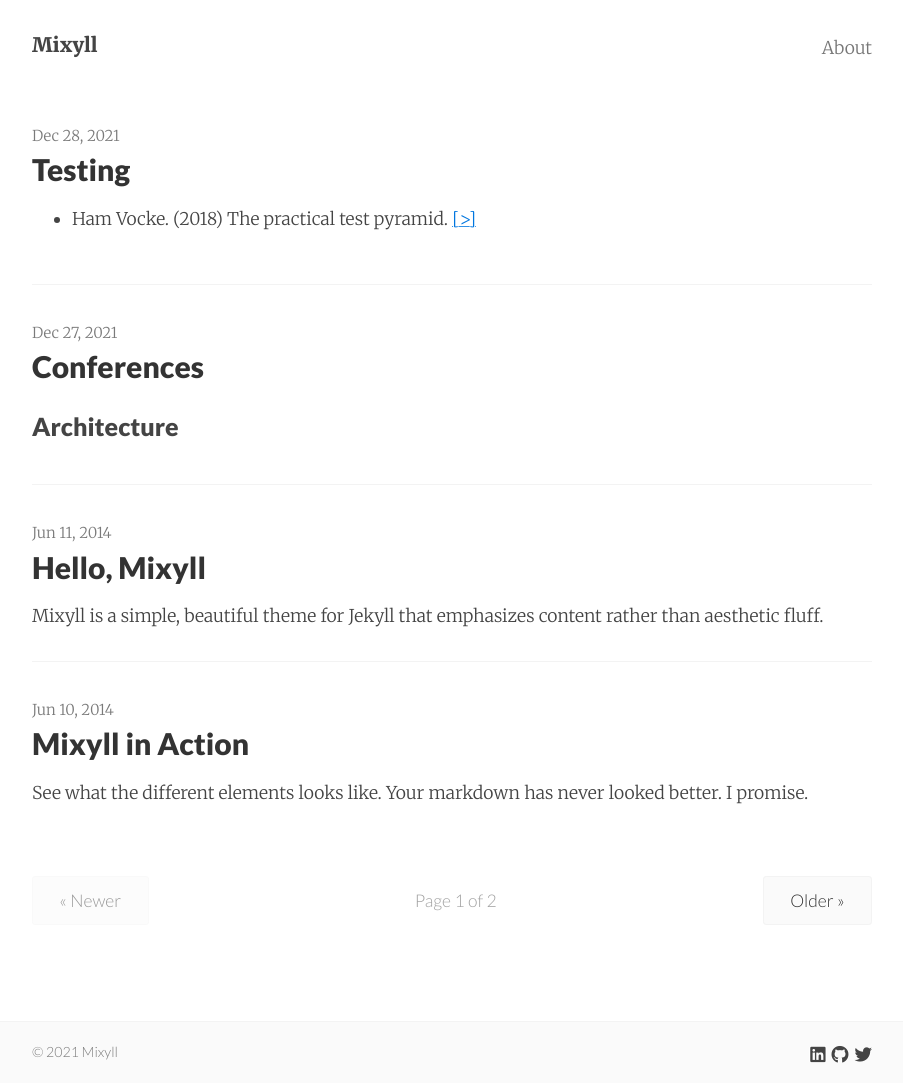
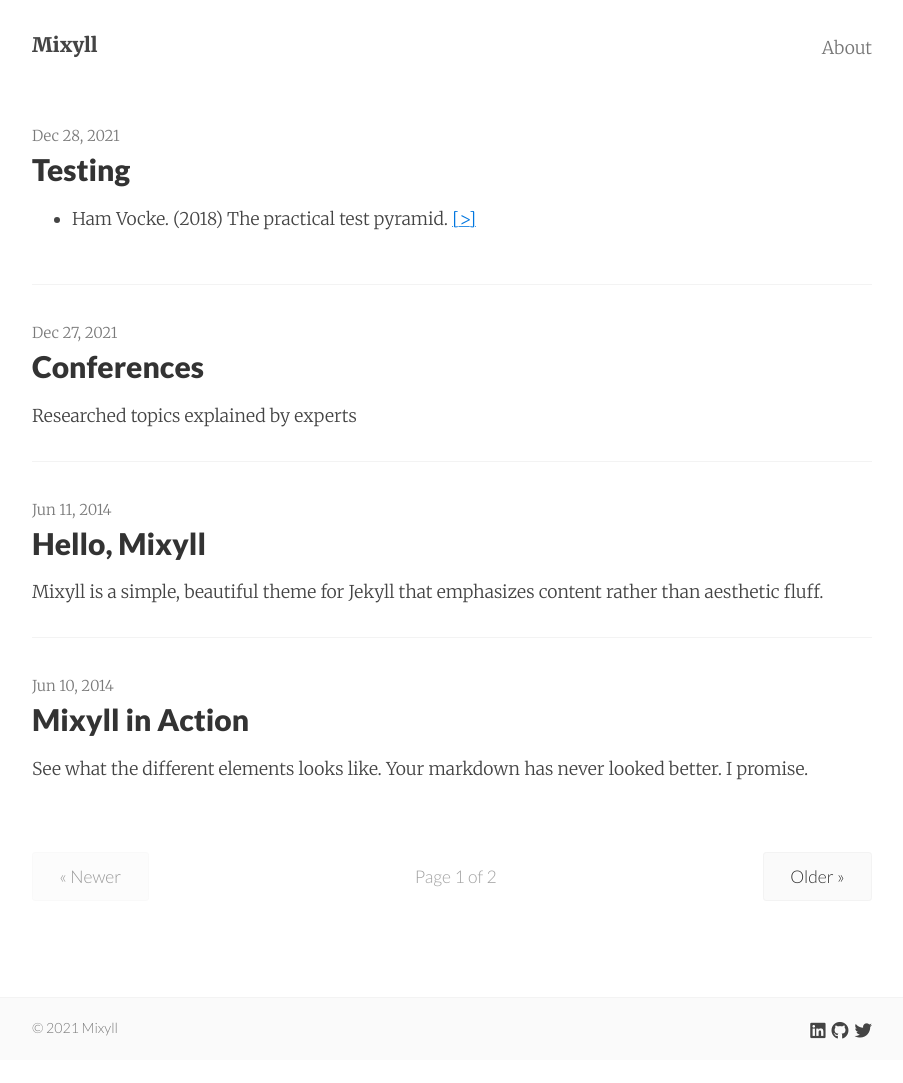
Before and after one commit to km3ll/km3ll.github.io, a Jekyll site: the page built from index.html, in a window 1280 px wide. Shown: the whole page, without its empty margins (188-1091 px from the left). Built offline with Jekyll 4.4.1, drawn with Linux system fonts in a browser that asks for light colours; nearby versions of some CDN libraries; the list of posts is cut into pages by our own code; after the commit the page ends 1060 px from its top, so only the background shows below that.

Commit message:
Add description to post

```diff
--- a/_posts/2021-12-27-conferences.md
+++ b/_posts/2021-12-27-conferences.md
@@ -2,7 +2,7 @@
 layout: post
 title: Conferences
 date: 2021-12-27 17:02
-summary:
+summary: Researched topics explained by experts
 categories: jekyll mixyll
 ---
 
```
